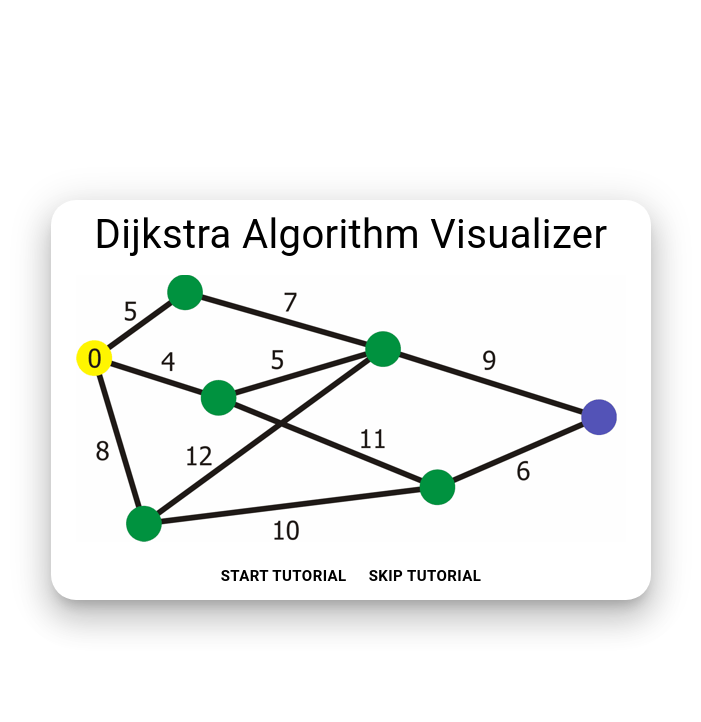
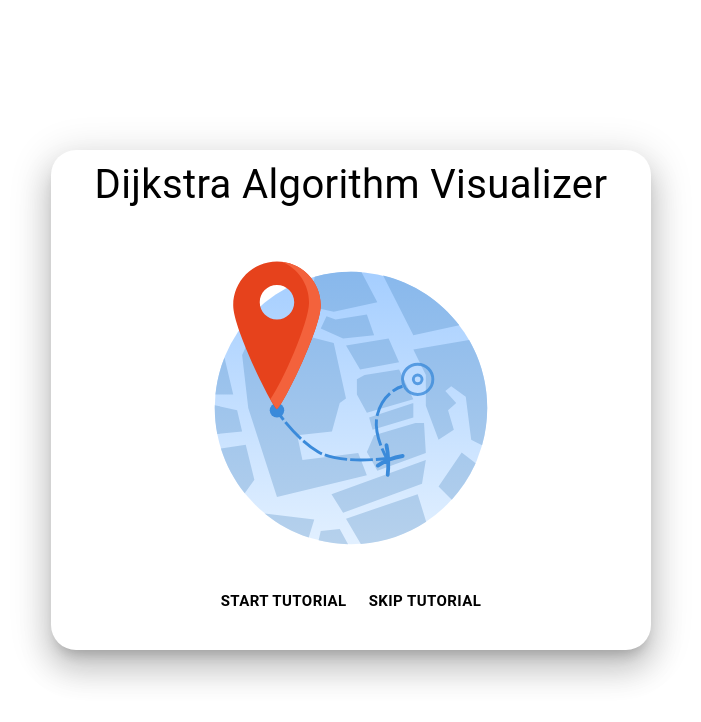
Before and after one commit to Wjpayne/dijkstra-visualizer, a React (Create React App) app: page / in a window 1280 px wide. Shown: the top 722 px of the page, without its empty margins (289-990 px from the left). Built offline with nearby package versions, Linux system fonts and the light colour scheme.

Commit message:
make second tutorial page

```diff
--- a/src/Tutorial/Pages/PageOne.jsx
+++ b/src/Tutorial/Pages/PageOne.jsx
@@ -1,7 +1,7 @@
 import React from "react";
 import { Modal } from "@mui/base";
 import { Box, Button, Typography } from "@mui/material";
-import PageOneImage from "../Images/PageOneImage.gif";
+import { ReactComponent as PageOneImage } from "../Images/PageOneImage.svg";
 export const PageOne = (props) => {
   const { openOne, handleCloseOne, modalStyle, handleOpenTwo } = props;
 
@@ -25,21 +25,30 @@ export const PageOne = (props) => {
           >
             Dijkstra Algorithm Visualizer
           </Typography>
-          <div style={{ height: "70%", marginLeft: "25PX", marginTop: "10px" }}>
-            <img src={PageOneImage} alt="dijsktra illustration" />
+          <div
+            style={{
+              width: "50%",
+              position: "absolute",
+              top: "50%",
+              left: "50%",
+              transform: "translate(-50%, -50%)",
+              marginTop: "10px"
+            }}
+          >
+            <PageOneImage />
           </div>
           <div
             style={{
               display: "flex",
               justifyContent: "center",
+              position: "relative",
+              bottom: "-73%"
             }}
           >
             <Button
               sx={{
                 color: "black",
-
                 fontWeight: "bold",
-
                 "&:hover": { backgroundColor: "transparent" },
               }}
               size="large"
@@ -52,7 +61,6 @@ export const PageOne = (props) => {
               sx={{
                 color: "black",
                 fontWeight: "bold",
-
                 borderRadius: "10px",
                 "&:hover": { backgroundColor: "transparent" },
               }}
--- a/src/Tutorial/Pages/PageTwo.jsx
+++ b/src/Tutorial/Pages/PageTwo.jsx
@@ -1,10 +1,20 @@
 import React from "react";
 import { Modal } from "@mui/base";
 import { Box, Button, Typography } from "@mui/material";
+import PageTwoImage from "../Images/PageTwoImage.gif";
 
 export const PageTwo = (props) => {
+  const { openTwo, handleCloseTwo, modalStyle, handleOpenThree, handleOpenOne } = props;
 
-    const {openTwo, handleCloseTwo, modalStyle} = props
+  const next = () => {
+    handleCloseTwo()
+    handleOpenThree()
+  }
+
+  const back = () => {
+    handleCloseTwo()
+    handleOpenOne()
+  }
   return (
     <div>
       {" "}
@@ -18,8 +28,46 @@ export const PageTwo = (props) => {
             id="modal-pageTwo"
             sx={{ textAlign: "center", fontSize: "40px", marginTop: "10px" }}
           >
-           Page Two
+            What is Dijkstra's algorithm?
           </Typography>
+          <Typography sx={{ textAlign: "center", margin: "10px" }}>
+            At it's core, Dijksra's algorithm seeks to find the shortest path
+            between two points. This application visualizes Dijkstra's
+            pathfinding algorithm and put's it into action! The algorithms for
+            this application are adapted for a 2D grid, where movements from one
+            node to another have a "cost" of 1.
+          </Typography>
+          <div style={{ display: "flex", justifyContent: "center" }}>
+            <img src={PageTwoImage}></img>
+          </div>
+          <div style={{ display: "flex", justifyContent: "center", position: "relative",
+              bottom: "-5%" }}>
+            <Button
+              sx={{
+                color: "black",
+                fontWeight: "bold",
+                "&:hover": { backgroundColor: "transparent" },
+              }}
+              size="large"
+              disableRipple="true"
+              onClick={back}
+            >
+              Back
+            </Button>
+            <Button
+              sx={{
+                color: "black",
+                fontWeight: "bold",
+                borderRadius: "10px",
+                "&:hover": { backgroundColor: "transparent" },
+              }}
+              size="large"
+              disableRipple="true"
+              onClick={handleCloseTwo}
+            >
+              Next
+            </Button>
+          </div>
         </Box>
       </Modal>
     </div>
--- a/src/Tutorial/Tutorial.jsx
+++ b/src/Tutorial/Tutorial.jsx
@@ -9,7 +9,7 @@ const modalStyle = {
   left: "50%",
   transform: "translate(-50%, -50%)",
   width: "600px",
-  height: "400px",
+  height: "500px",
   borderRadius: "25px",
   boxShadow: 20,
   outline: "none",
@@ -37,6 +37,7 @@ export const Tutorial = () => {
       />
       <PageTwo
         openTwo={openTwo}
+        handleOpenOne = {handleOpenOne}
         handleCloseTwo={handleCloseTwo}
         handleOpenThree={handleOpenThree}
         modalStyle={modalStyle}
```
Also changed, not shown: src/Tutorial/Images/PageOneImage.svg (added), src/Tutorial/Images/PageTwoImage.gif (renamed from src/Tutorial/Images/PageOneImage.gif).
